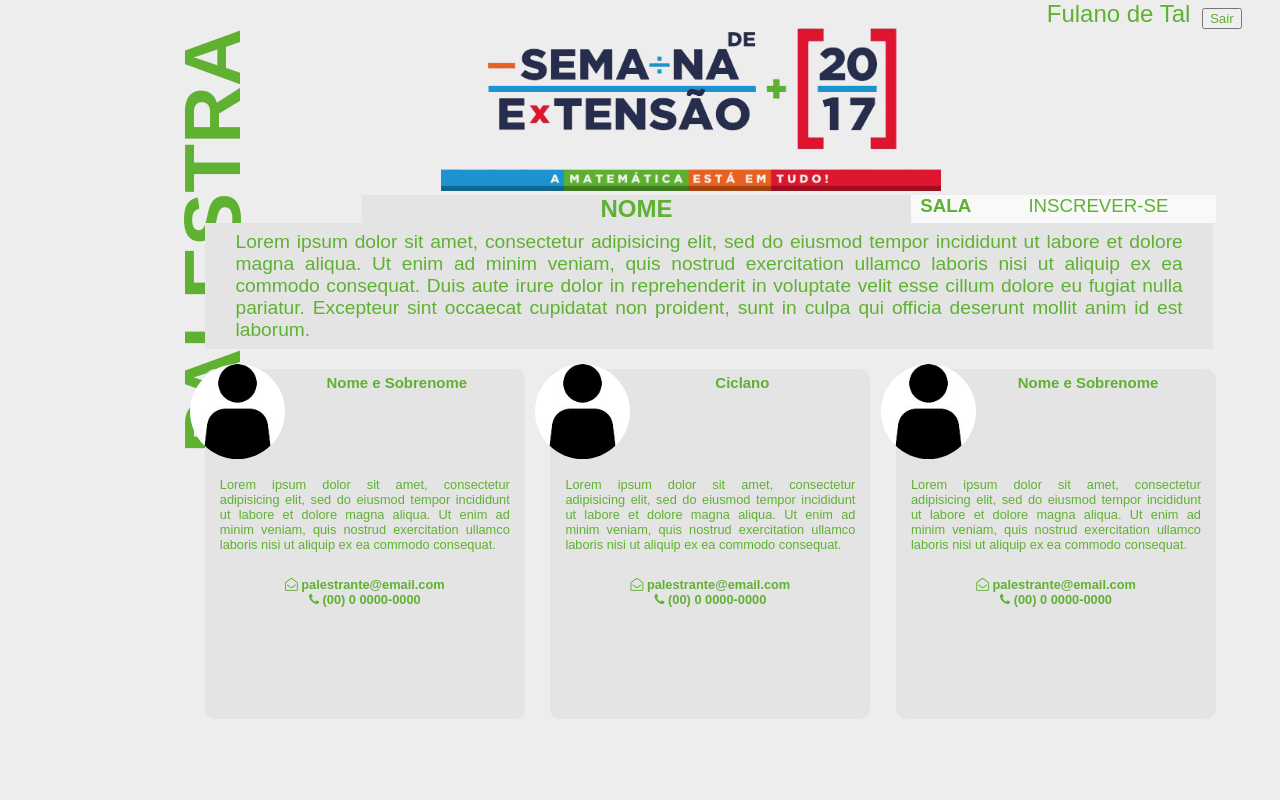
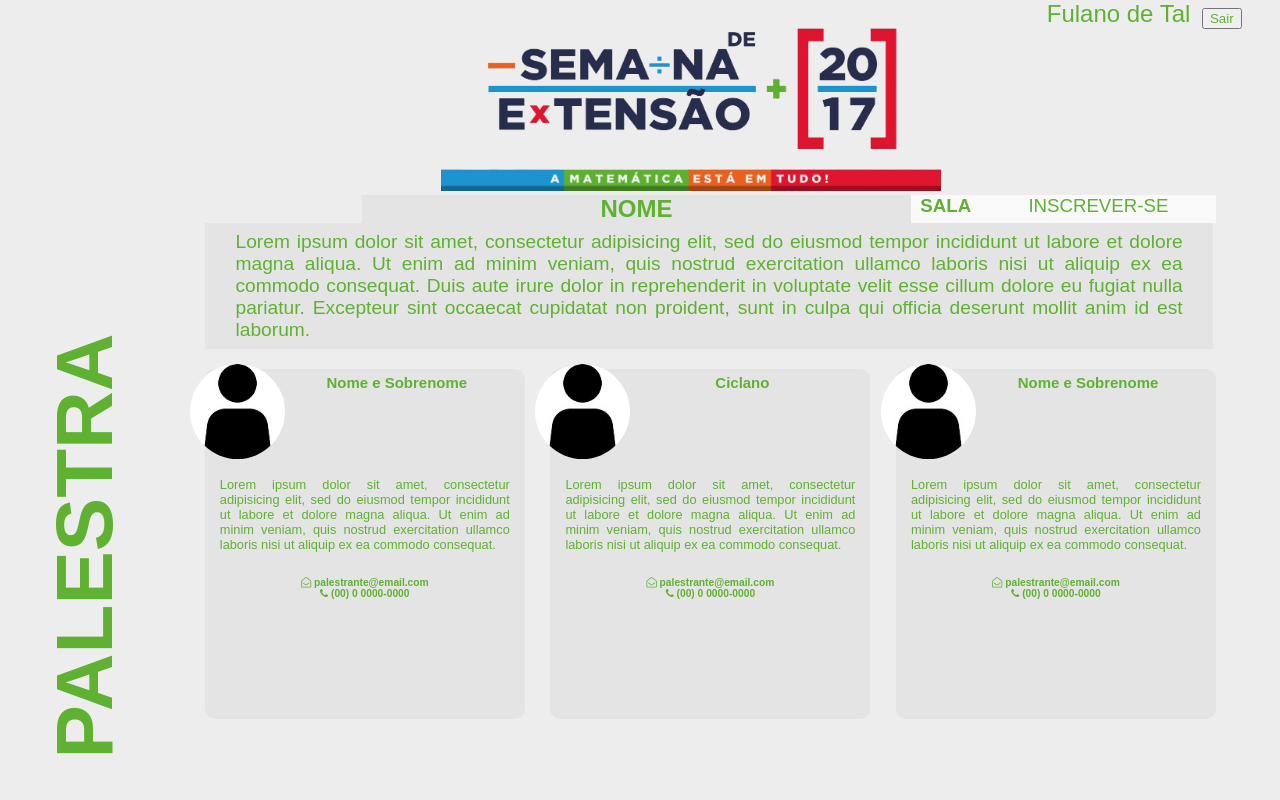
Before and after one commit to araujoizabelle/projeto-extensao, a PHP site: page /pagina_de_cada_evento.php in a window 1280 px wide. Run offline with PHP 8.4, Linux system fonts and the light colour scheme; some web fonts are replaced.

Commit message:
será que agora vai?

```diff
--- a/extensao/css/tipo_evento/evento.css
+++ b/extensao/css/tipo_evento/evento.css
@@ -32,11 +32,7 @@ body{
 .tipo_evento h3{
     transform: rotate(-90deg);
     position: absolute;
-<<<<<<< HEAD
     top: 500px;
-=======
-    top: 55vh;
->>>>>>> 31f40fa7329db9c38d577c54ad98718113a6e2c2
     left: -10vw;
 }
 .info_evento{
@@ -54,6 +50,7 @@ body{
 .info_evento h3{
     flex-grow:  0.1;
     max-width: 70px;
+
 }
 .buttonInscrever{
     flex-grow: 0.1;
@@ -115,4 +112,5 @@ body{
     text-align: center;
     word-wrap: break-word;
     margin: 0 10px;
+    font-size: 0.8em;
 }
```
